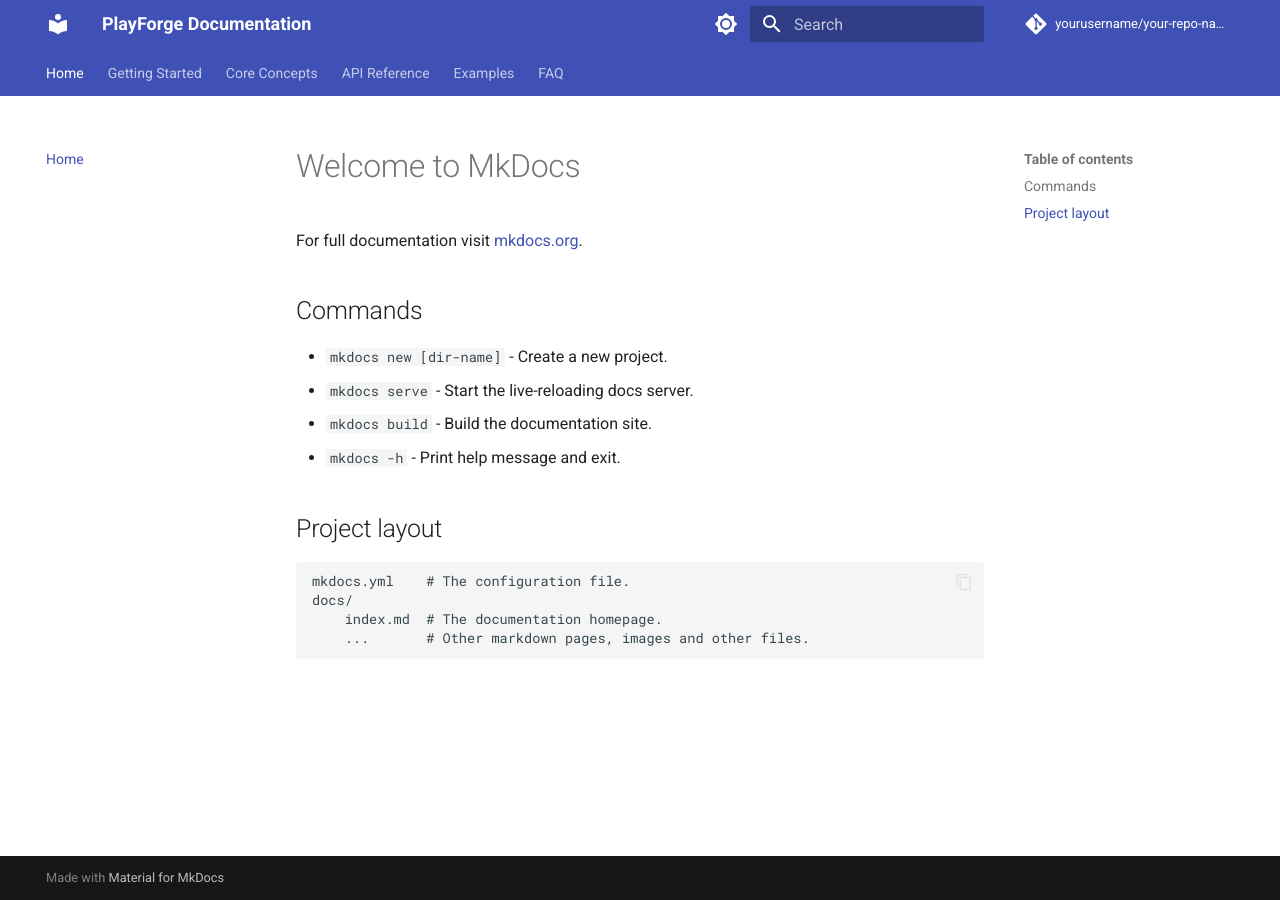
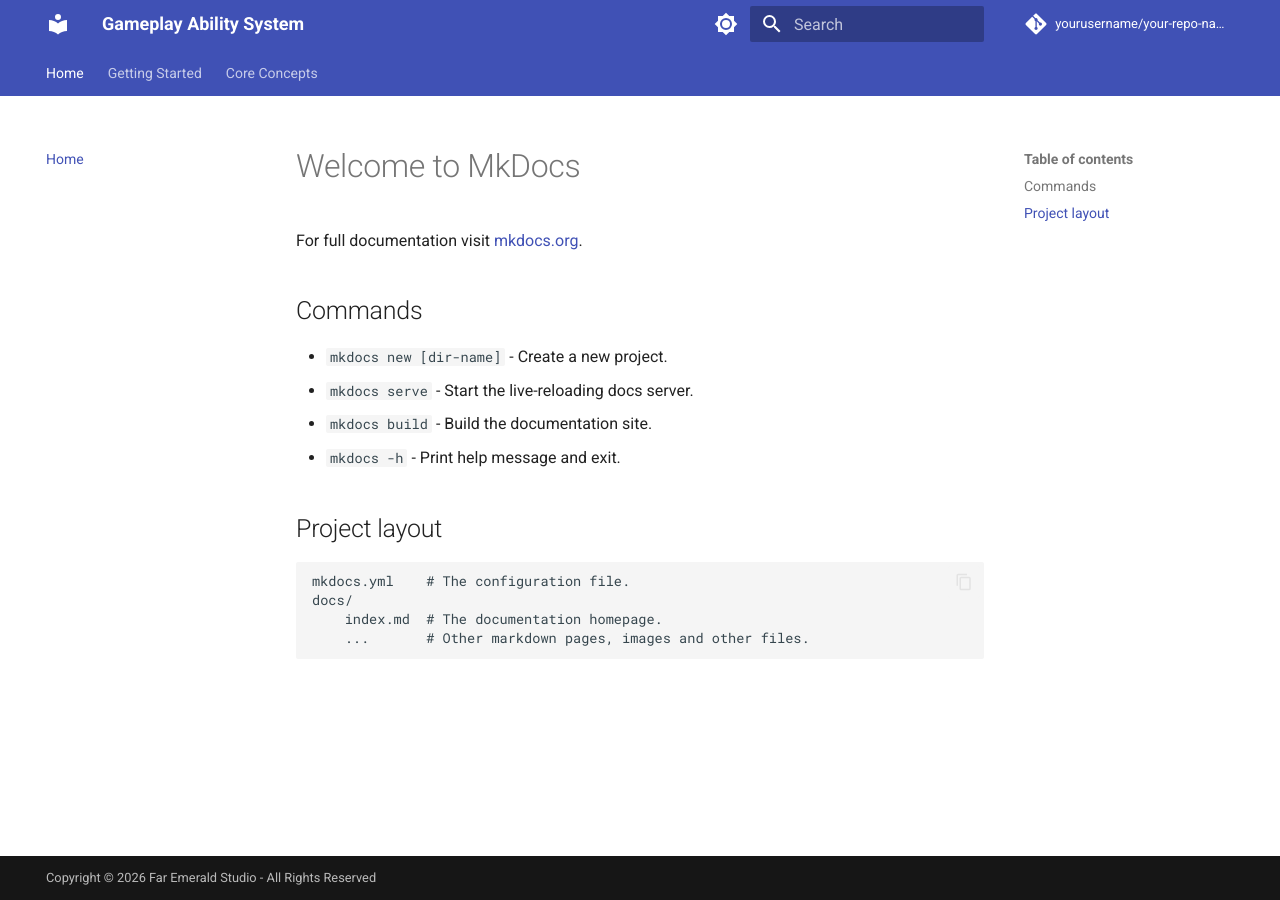
Before and after one commit to gabedvdsn/PlayForge-Documentation, an MkDocs documentation site: the page built from docs/index.md, in a window 1280 px wide. Built offline with MkDocs 1.6.1 and Material for MkDocs 9.7.7, drawn with Linux system fonts in a browser that asks for light colours; comment, search, counter and statistics services are not loaded.

Commit message:
License & mkdocs

```diff
--- a/mkdocs.yml
+++ b/mkdocs.yml
@@ -1,10 +1,10 @@
-site_name: PlayForge Documentation
-site_description: Documentation for PlayForge, a Gameplay Ability System for Unity.
-site_author: Far Emerald Studio
-site_url: https://github.com/gabedvdsn
+site_name: Gameplay Ability System
+site_description: Documentation for the Unity Gameplay Ability System framework
+site_author: Your Name
+site_url: https://github.com/gabedvdsn/PlayForge-Documentation  # pages url
 
 repo_name: yourusername/your-repo-name
-repo_url: https://github.com/yourusername/your-repo-name
+repo_url: https://github.com/gabedvdsn
 
 theme:
   name: material
@@ -55,14 +55,20 @@ nav:
       - Quick Start: getting-started/quick-start.md
   - Core Concepts:
       - Abilities: concepts/abilities.md
-      - Attributes: concepts/attributes.md
-      - Effects: concepts/effects.md
-      - Tags: concepts/tags.md
-  - API Reference:
-      - Overview: api/overview.md
-  - Examples:
-      - Basic Setup: examples/basic-setup.md
-  - FAQ: faq.md
+  # Uncomment these as you write them:
+  #     - Attributes: concepts/attributes.md
+  #     - Effects: concepts/effects.md
+  #     - Tags: concepts/tags.md
+  # - API Reference:
+  #     - Overview: api/overview.md
+  # - Examples:
+  #     - Basic Setup: examples/basic-setup.md
+  # - FAQ: faq.md
 
 plugins:
   - search
+
+extra:
+  generator: false  # Removes "Made with Material for MkDocs" footer
+
+copyright: Copyright &copy; 2026 Far Emerald Studio - All Rights Reserved
```
Also changed, not shown: LICENSE.md (added, +30 -0 lines).
